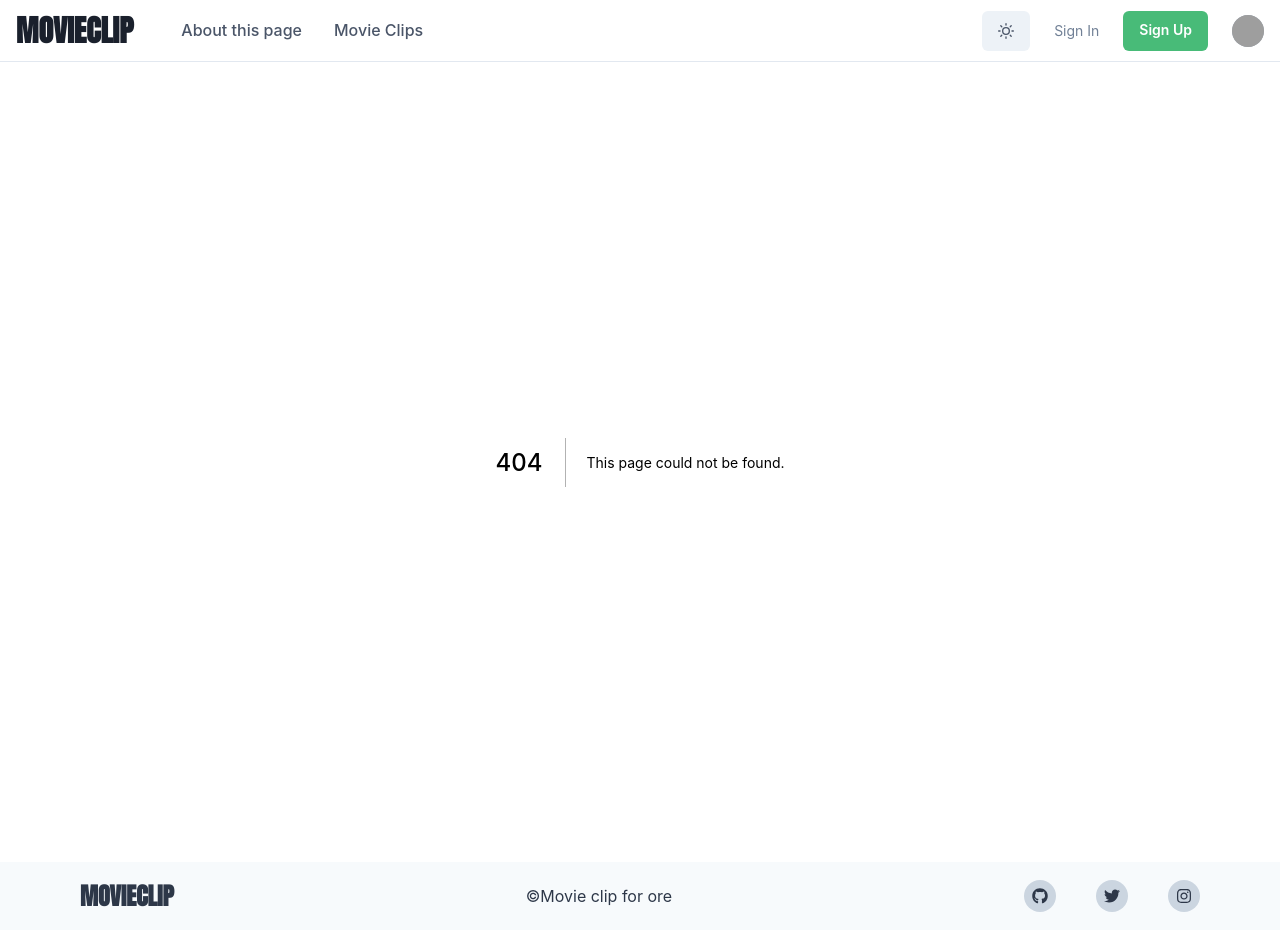
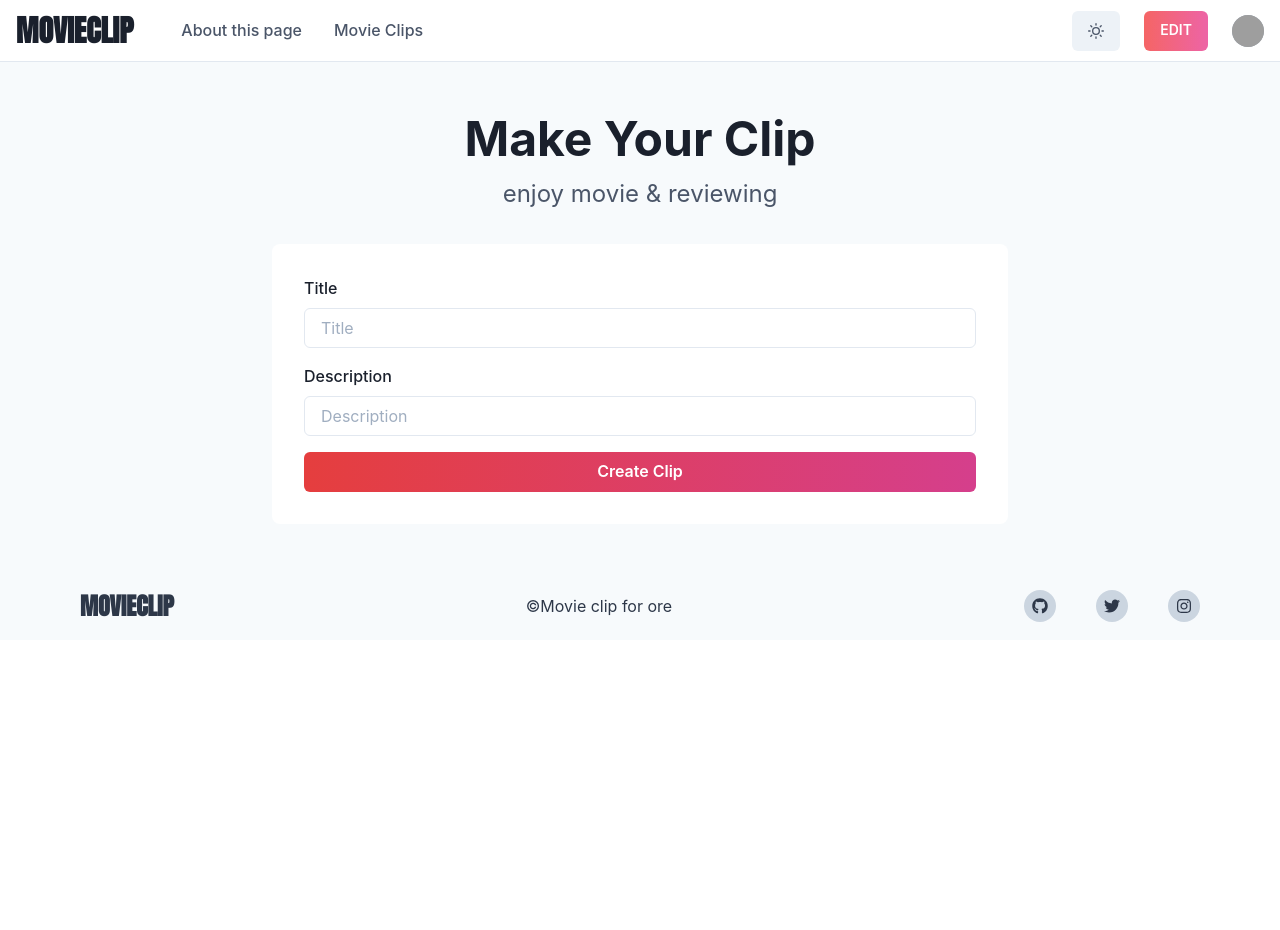
Before and after one commit to shuto-416/MovieClip, a Next.js app: page /edit in a window 1280 px wide. Before the commit this address had no page. After the commit the page ends 800 px from the top, so only its background shows below. Built offline with nearby package versions, Linux system fonts and the light colour scheme; grey boxes are pictures that could not be loaded.

Commit message:
make edit page

```diff
--- a/pages/Headers/DesktopNav.tsx
+++ b/pages/Headers/DesktopNav.tsx
@@ -7,8 +7,6 @@ import {
     PopoverContent,
     useColorModeValue,
 } from '@chakra-ui/react'
-import {
-} from '@chakra-ui/icons'
 
 import NAV_ITEMS from './NavItem'
 import DesktopSubNav from './DesktopSubNav'
--- a/pages/Headers/Header.tsx
+++ b/pages/Headers/Header.tsx
@@ -101,27 +101,18 @@ const Header = () => {
                         {colorMode === 'light' ? <SunIcon /> : <MoonIcon />}
                     </Button>
 
-                    <Button
-                        as = {'a'}
-                        fontSize = {'sm'} // sm: small
-                        fontWeight = {400}
-                        variant = {'link'}
-                        href = {'#'}
-                    >
-                        Sign In
-                    </Button>
-
+                    <Link href={'/edit'} _hover={{ textDecoration: 'none' }}>
                         <Button
                             display={{ base: 'none', md: 'inline-flex' }}
                             fontSize = {'sm'}
                             fontWeight = {600}
                             color = {'white'} // font color
-                        bg = {'green.400'} // back ground color
-                        href = {'#'}
-                        _hover = {{ bg: 'green.300' }} // hover action
+                            bgGradient={'linear(to-r, red.400,pink.400)'}
+                            _hover = {{ bg: 'linear(to-r, red.400,pink.400)' }} // hover action
                         >
-                        Sign Up
+                            EDIT
                         </Button>
+                    </Link>
 
                     <Menu>
                         <MenuButton
--- a/pages/Headers/NavItem.ts
+++ b/pages/Headers/NavItem.ts
@@ -19,7 +19,7 @@ const NAV_ITEMS: Array<NavItem> = [
       },
       {
         label: 'Movie Clips',
-        href: '/movie-clip',
+        href: '/movie-clip?type=all_clips',
         children: [
           {
             label: 'Action Movies',
--- /dev/null
+++ b/pages/edit/index.tsx
@@ -0,0 +1,61 @@
+import {
+    Flex,
+    Stack,
+    Heading,
+    Text,
+    Box,
+    Button,
+    FormControl,
+    FormLabel,
+    Input,
+    useColorModeValue,
+} from '@chakra-ui/react'
+
+const Edit = () => {
+    return(
+        <Flex
+            // minH={'100vh'}
+            w={'100%'}
+            align={'center'}
+            justify={'center'}
+            bg={useColorModeValue('gray.50', 'gray.900')}
+        >
+            <Stack spacing={8} w={'3xl'} py={12} px={4}>
+                <Stack align={'center'}>
+                    <Heading fontSize={'5xl'}>Make Your Clip</Heading>
+                    <Text fontSize={'2xl'} color={'gray.600'}>enjoy movie & reviewing</Text>
+                </Stack>
+
+                <Box
+                    rounded={'lg'}
+                    bg={useColorModeValue('white', 'gray.700')}
+                    p={8}
+                >
+                    <Stack spacing={4}>
+                        <FormControl id={'title'}>
+                            <FormLabel>Title</FormLabel>
+                            <Input placeholder={'Title'} />
+                        </FormControl>
+                        <FormControl id={'description'}>
+                            <FormLabel>Description</FormLabel>
+                            <Input placeholder={'Description'} />
+                        </FormControl>
+                        <Stack spacing={10}>
+                            <Button
+                                bgGradient={'linear(to-r, red.500,pink.500)'}
+                                color={'white'}
+                                _hover={{ bgGradient: 'linear(to-r, red.400,pink.400)' }}
+                                _active={{ bgGradient: 'linear(to-r, red.400,pink.400)' }}
+                                _focus={{ boxShadow: 'none' }}
+                            >
+                                Create Clip
+                            </Button>
+                        </Stack>
+                    </Stack>
+                </Box>
+            </Stack>
+        </Flex>
+    )
+}
+
+export default Edit
--- a/types/movie_type.ts
+++ b/types/movie_type.ts
@@ -1,13 +1,13 @@
-
 export enum movie_enum {
-  ACTION_DEFAULT,
+  ALL,
+  ACTION,
   COMEDDY,
   ANIME,
   MISSING = -1
 }
 
 export type movie_types = {
-  id: number,
+  id: movie_enum,
   title: string,
   url: string,
   img?: string,
```
Also changed, not shown: pages/clips/index.tsx (deleted, +0 -70 lines), pages/movie-clip/ClipCard.tsx (+2 -9 lines), pages/movie-clip/ClipItems.ts (deleted, +0 -59 lines), pages/movie-clip/index.tsx (+10 -21 lines). Lines whose indentation alone changed are shown as unchanged.
